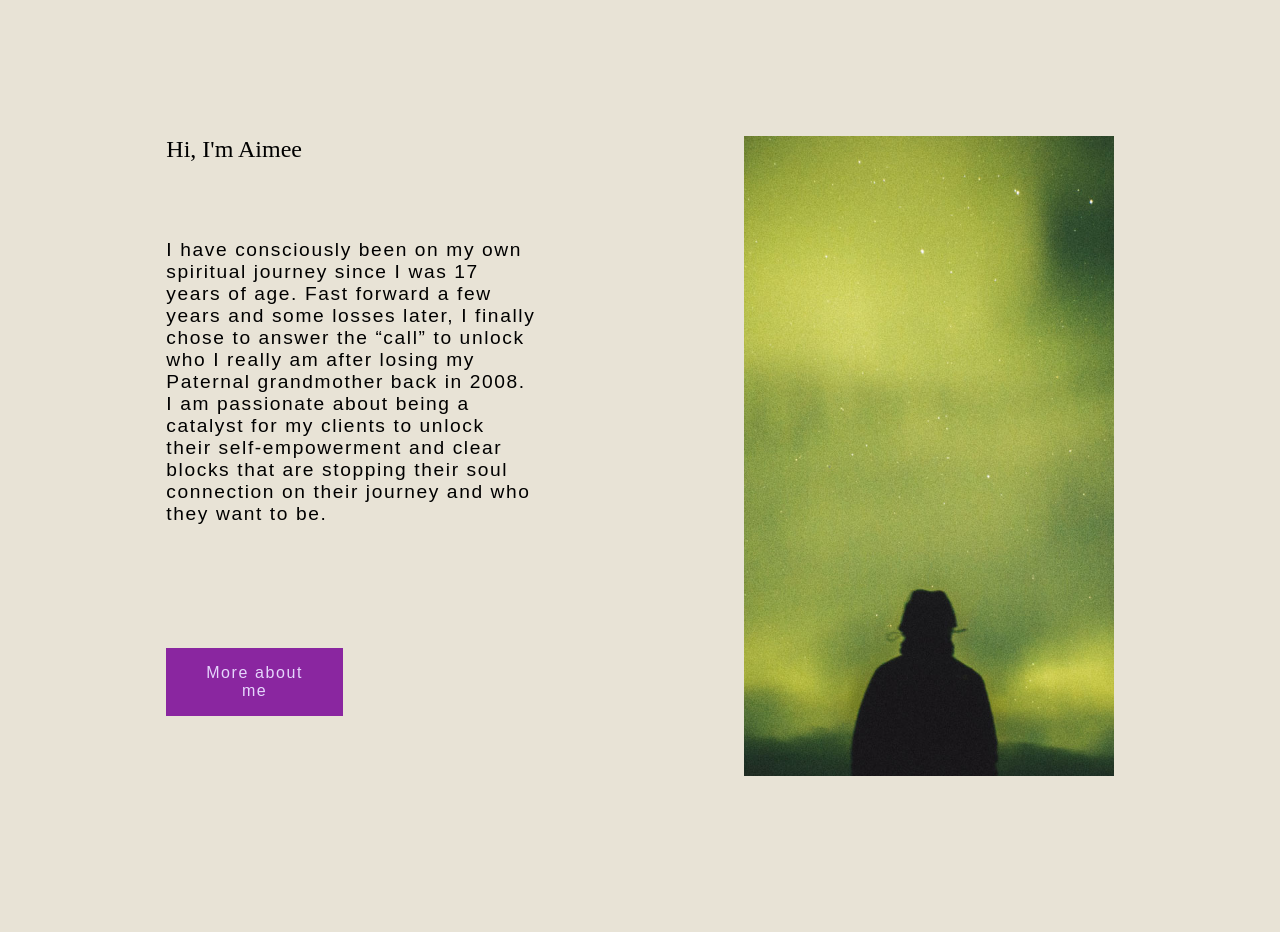
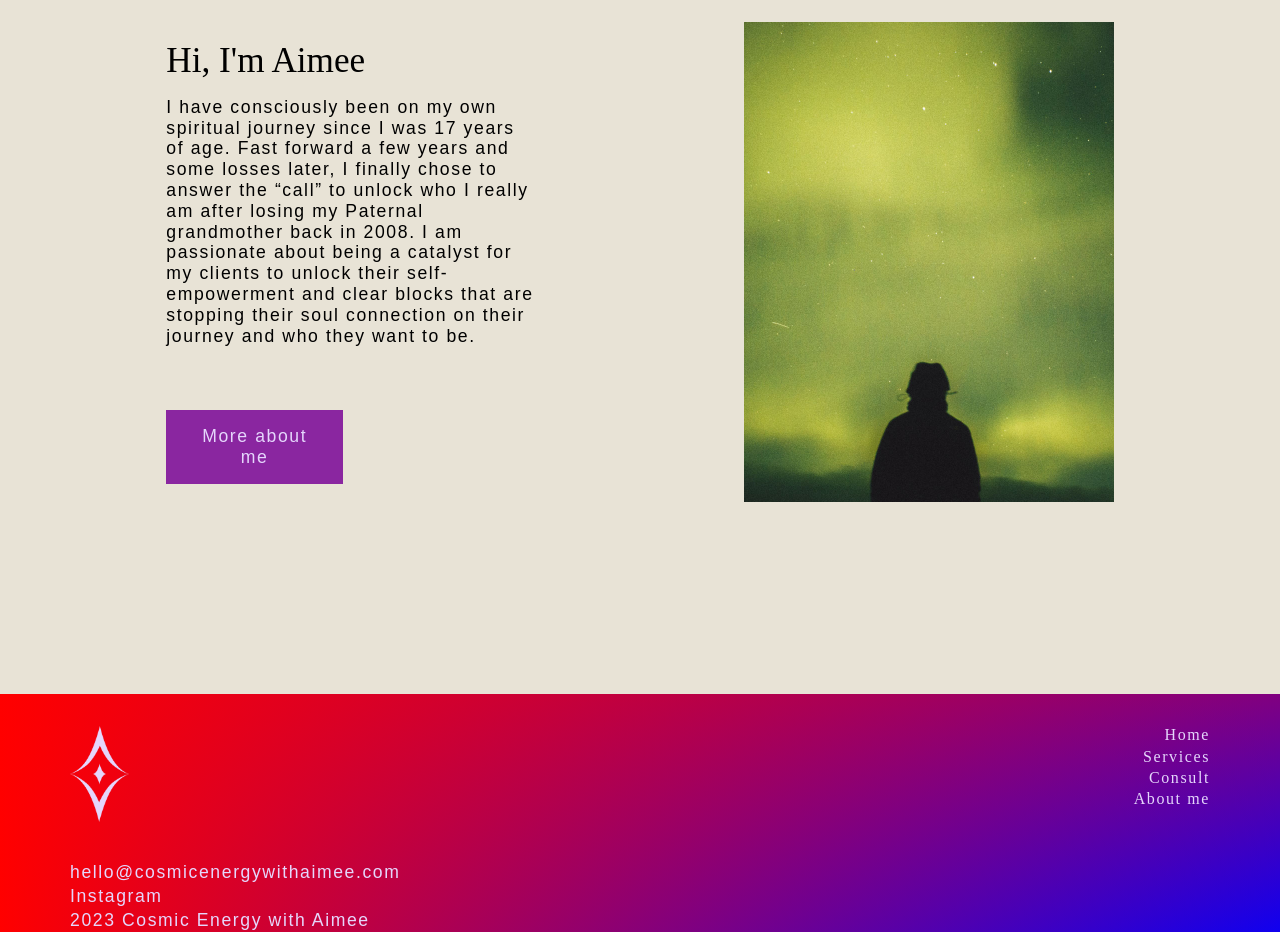
Before and after one commit to deshandeshandeshan/cosmicenergywithaimee, a React (Create React App) app: page / in a window 1280 px wide. Shown: the part 2520-3452 px from the top of the page. Built offline with nearby package versions, Linux system fonts and the light colour scheme; a web font is replaced by a local one.

Commit message:
Made various fixes to design inconsistencies, changed sans-serif font site-wide

```diff
--- a/src/App.css
+++ b/src/App.css
@@ -7,21 +7,28 @@
 }
 
 p {
-    font-family: "neue-haas-grotesk-display", sans-serif;
-    font-weight: 200;
-    font-size: 1.2rem;
-    letter-spacing: .1rem;
+  font-family: "aktiv-grotesk", sans-serif;
+  font-weight: 300;
+  font-size: 1.1rem;
+  letter-spacing: 0.1rem;
+  line-height: 1.3rem;
 }
 
- h1, h2, h3 {
+h1,
+h2,
+h3 {
   font-family: "ivypresto-headline", serif;
   font-weight: 100;
-    /* letter-spacing: .2rem; */
+}
+
+h2 {
+  font-size: 2.2rem;
 }
 
 .button {
-   font-family: "neue-haas-grotesk-display", sans-serif;
-    font-weight: 400;
-    font-size: 1rem;
-    letter-spacing: .1rem;
+  font-family: "aktiv-grotesk", sans-serif;
+  font-weight: 300;
+  font-size: 1.1rem;
+  letter-spacing: 0.1rem;
+  line-height: 1.3rem;
 }
--- a/src/components/Footer.css
+++ b/src/components/Footer.css
@@ -10,7 +10,7 @@
 }
 
 .footerGridPadding {
-    padding:  2rem;
+  padding: 2rem;
 }
 
 .footerBrand {
@@ -18,16 +18,16 @@
 }
 
 .textPadding {
-    padding-bottom: .2rem;
+  padding-bottom: 0.2rem;
 }
 
 .footerContact {
-    font-family: "neue-haas-grotesk-display", sans-serif;
-    font-weight: 200;
-    font-size: 1rem;
-    letter-spacing: .1rem;
-    color: #E5D6FC;
-    letter-spacing: .1rem;
+  font-family: "aktiv-grotesk", sans-serif;
+  font-weight: 300;
+  font-size: 1.1rem;
+  letter-spacing: 0.1rem;
+  line-height: 1.3rem;
+  color: #e5d6fc;
 }
 
 .footerGridItemA {
--- a/src/components/Header.css
+++ b/src/components/Header.css
@@ -8,6 +8,7 @@ a {
 }
 
 .navBar {
+  height: 7rem;
   top: 0px;
   position: fixed;
   transition-duration: 0.5s;
@@ -127,7 +128,7 @@ a {
   z-index: -2;
   left: 0;
   width: 100vw;
-  height: 100%;
+  height: 105%;
   overflow: hidden;
   padding: 4rem;
   transition: all 2s cubic-bezier(0.16, 1, 0.3, 1);
@@ -182,7 +183,7 @@ ul.navMenu li a {
   }
 
   .navOverlay {
-    width: 30vw;
+    width: 30%;
   }
 
   .overlayHidden {
--- a/src/components/Home.css
+++ b/src/components/Home.css
@@ -67,7 +67,7 @@ svg {
 
 .image {
   max-width: 100%;
-  height: 40rem;
+  height: 30rem;
 }
 
 .displayGrid {
@@ -405,7 +405,7 @@ svg {
   .servicesItemB {
     grid-column-start: 2;
     grid-column-end: 6;
-    grid-row-start: 2;
+    grid-row-start: 1;
     grid-row-end: 6;
   }
 
@@ -436,8 +436,8 @@ svg {
   .homepageAboutMeItemB {
     grid-column-start: 8;
     grid-column-end: 12;
-    grid-row-start: 2;
-    grid-row-end: 5;
+    grid-row-start: 1;
+    grid-row-end: 6;
   }
 
   .homepageAboutMeItemC {
@@ -450,6 +450,6 @@ svg {
     grid-column-start: 2;
     grid-column-end: 4;
     grid-row-start: 4;
-    align-items: start;
+    grid-row-end: 5;
   }
 }
```
Lines whose indentation alone changed are shown as unchanged.
